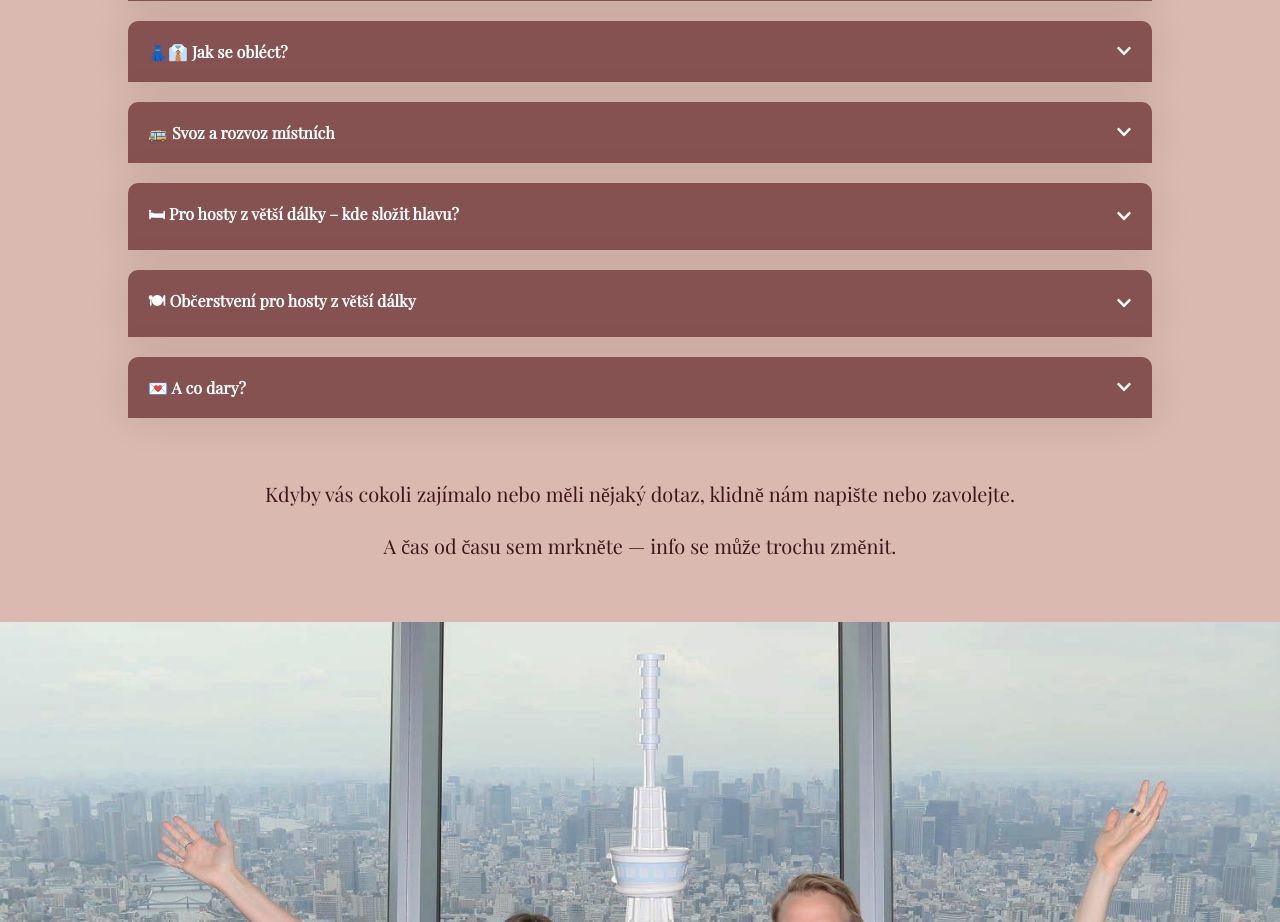
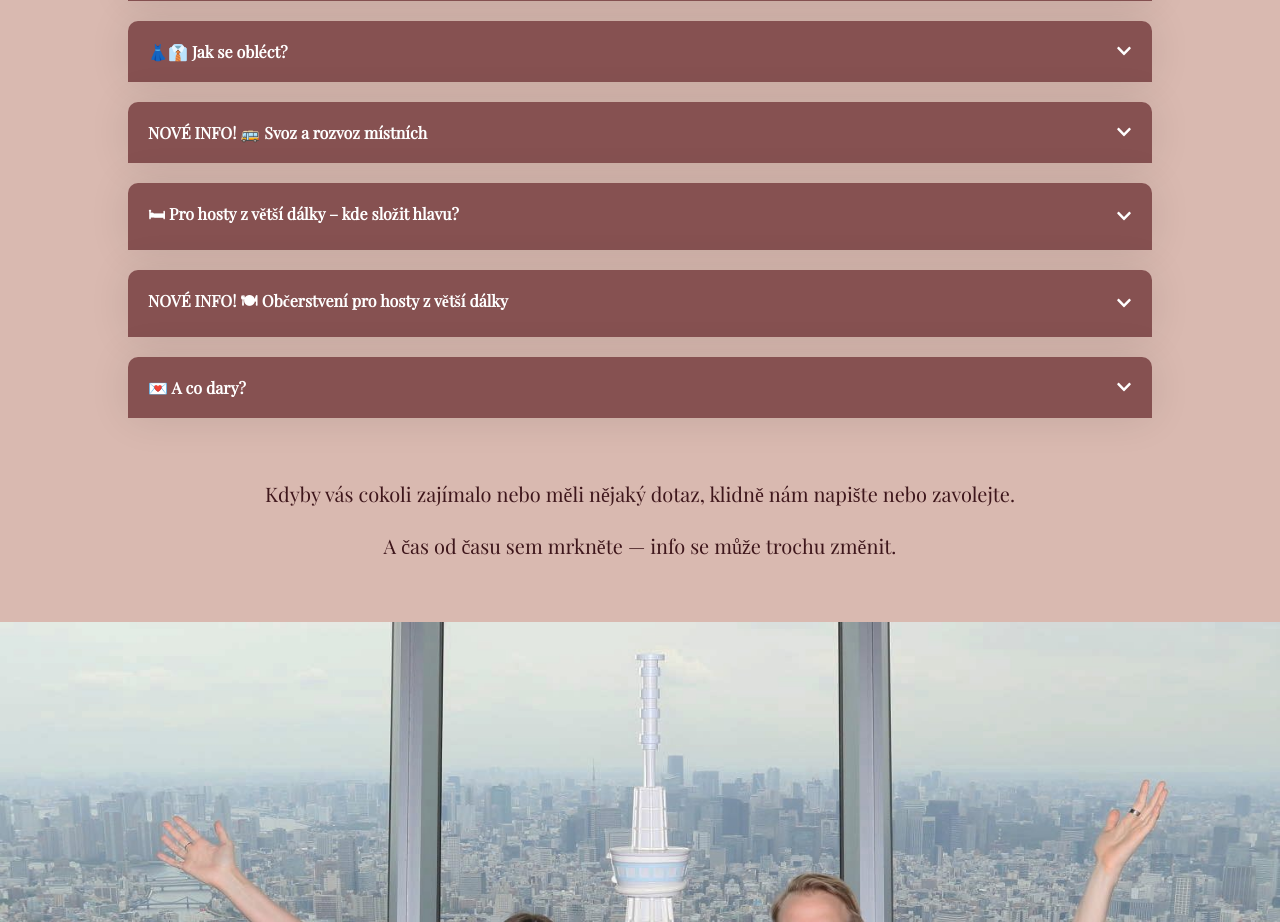
Before and after one commit to miroslavreznik/wedding-website, a React (Create React App) app: page / in a window 1280 px wide. Shown: the part 2400-3322 px from the top of the page. Built offline with nearby package versions, Linux system fonts and the light colour scheme.

Commit message:
(nove info) jizdni rad a vecere + snidane

```diff
--- a/src/App.js
+++ b/src/App.js
@@ -263,15 +263,36 @@ const App = () => {
         </Accordion>
 
         <Accordion
-          title="🚌 Svoz a rozvoz místních"
+          title="NOVÉ INFO! 🚌 Svoz a rozvoz místních"
           isOpen={openAccordion === "🚌 Svoz a rozvoz místních"}
           onClick={() => toggleAccordion("🚌 Svoz a rozvoz místních")}
         >
-          Pro naše hosty, kteří bydlí blíž a neplánují u nás přespávat,
-          zajistíme svatební autobus. Ten pojede přes Vendolí a Svitavy, přesný
-          jízdní řád ještě upřesníme. Až vás svatební párty přestane bavit (i
-          když doufáme, že to bude až k ránu), bude pro vás přichystaný pohodlný
-          rozvoz autem, abyste se bez starostí a v klidu dostali domů. 🚗💨
+          <p>
+            Pro naše hosty, kteří bydlí blíž a neplánují u nás přespávat,
+            zajistíme svatební autobus.
+          </p>
+          <p>
+            Vypravíme pro Vás speciální autobusovou linku se sympatickým
+            průvodčím, která pojede ze Svitav, přes Vendolí, až do Penzionu Na
+            Lukách. Počítáme, že všichni, kdo můžete, autobus využijete a
+            začnete budovat atmosféru pěkně od rána!
+          </p>
+          <p>Přibližný jízdní řád:</p>
+          <p>SY autobusové nádraží - 9:00</p>
+          <p>SY Poličská - 9:05</p>
+          <p>Vendolí, dolní - 9:15</p>
+          <p>Vendolí, škola - 9:25</p>
+          <p>Vendolí, horní - 9:35</p>
+          <p>Široký Důl, Penzion Na Lukách - 9:55</p>
+          <p>
+            A jak se dostanu zpět? Zajistíme Vám dopravu ze svatby až přímo domů
+            přibližně od večerních hodin (18:00) do konce naši svatby. K
+            dispozici bude jeden osobák a jedno vícemístné auto s řidiči
+            připravenými na Vaše pokyny. Až vás svatební párty přestane bavit (i
+            když doufáme, že to bude až k ránu), bude pro vás přichystaný
+            pohodlný rozvoz autem, abyste se bez starostí a v klidu dostali
+            domů. 🚗💨
+          </p>
         </Accordion>
 
         <Accordion
@@ -294,7 +315,7 @@ const App = () => {
         </Accordion>
 
         <Accordion
-          title="🍽 Občerstvení pro hosty z větší dálky"
+          title="NOVÉ INFO! 🍽 Občerstvení pro hosty z větší dálky "
           isOpen={openAccordion === "🍽 Občerstvení pro hosty z větší dálky"}
           onClick={() =>
             toggleAccordion("🍽 Občerstvení pro hosty z větší dálky")
@@ -310,6 +331,16 @@ const App = () => {
           restaurací a můžete si pochutnat na dobrém jídle. Po obřadu už si
           budeme všichni společně nacpávat pupíky – a jak se říká: „Šťastný lov
           aj rybolov! A nech sa stoly prehýbajú!“ 🦣
+          <p>NOVÉ INFO:</p>
+          <p>
+            Večeře bude! Bude se podávat šunka sous vide s hořčicí a chlebem a
+            guláš ze zvěřiny, kterou zastřelil nevěstin taťka.
+          </p>
+          <p>
+            Doražte ale prosím v rozumnou hodinu, ať Vám má jídlo kdo dát a ať
+            se nevěsta stihne vyspat dorůžova.
+          </p>
+          <p>K snídani bude sladké a slané pečivo, čaj a káva.</p>
         </Accordion>
 
         <Accordion
```
